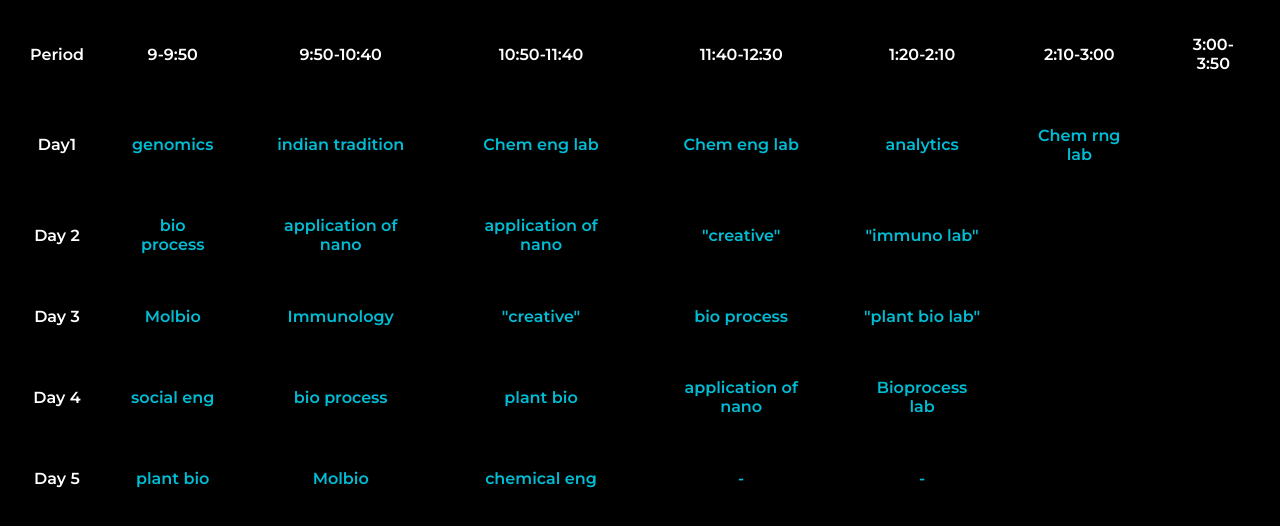
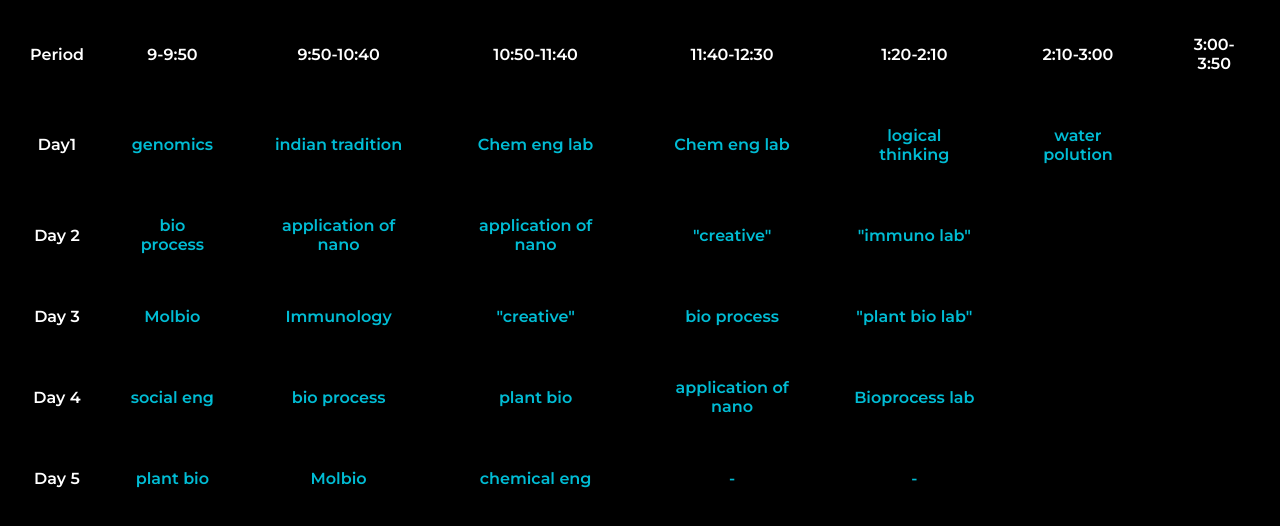
Before and after one commit to Vvisvapathi/timetablejelsia, a plain HTML site: page index.html in a window 1280 px wide. Drawn offline with Linux system fonts and the light colour scheme.

Commit message:
Update index.html

```diff
--- a/index.html
+++ b/index.html
@@ -24,8 +24,8 @@
         <td><a href="https://meet.google.com/lookup/cu42szak6q">indian tradition</a></td>
         <td><a href="https://meet.google.com/lookup/fuodia4z3g">Chem eng lab </a></td>
         <td><a href="https://meet.google.com/lookup/fuodia4z3g">Chem eng lab</a></td>
-        <td><a href="https://meet.google.com/lookup/f5najpyiuk">analytics</a></td>
-        <td><a href="https://meet.google.com/lookup/eghz6htalb">Chem rng lab</a></td>
+        <td><a href="https://meet.google.com/lookup/cqjn7snpqr">logical thinking</a></td>
+        <td><a href="https://meet.google.com/lookup/dkeguo6ait">water polution</a></td>
       </tr>
       <tr>
         <th>Day 2</th>
```
